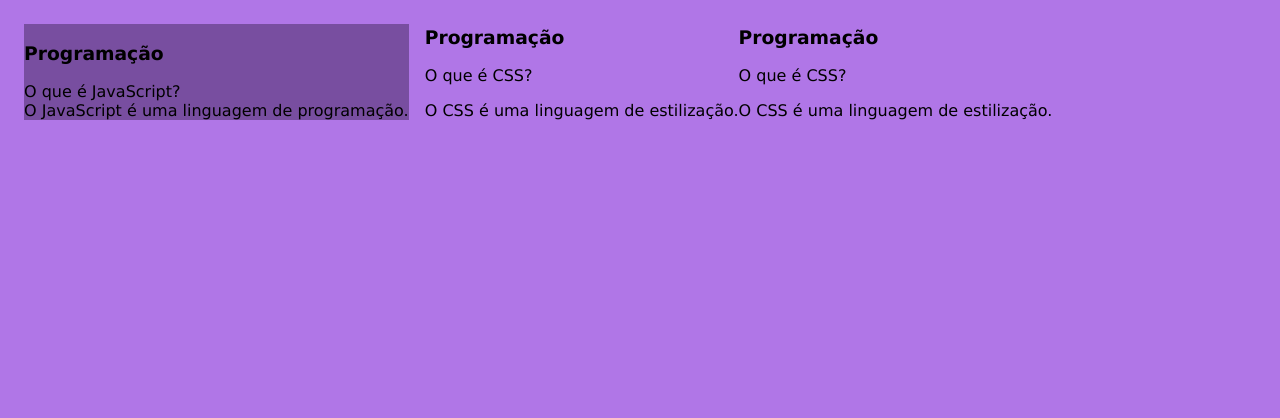
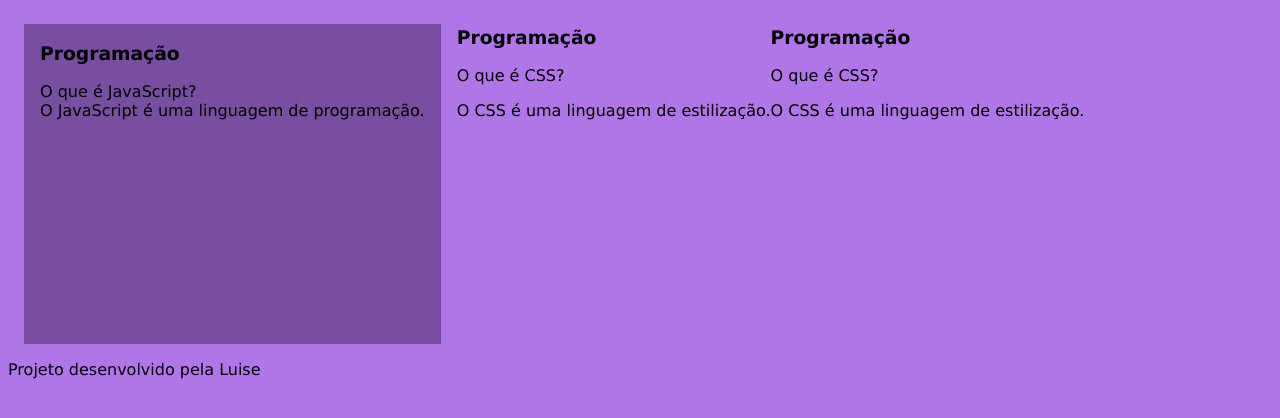
Before and after one commit to luisethyomi/cartao, a plain HTML site: page index.html in a window 1280 px wide. Drawn offline with Linux system fonts and the light colour scheme.

Commit message:
Add files via upload

```diff
--- a/index.html
+++ b/index.html
@@ -50,8 +50,7 @@
 
         </section>
     </main>
-
-
+    <footer>Projeto desenvolvido pela Luise</footer>
 </body>
 
 </html>
--- a/style.css
+++ b/style.css
@@ -1,15 +1,24 @@
-body{
-   background-color: rgb(176, 118, 231);
-   font-family:Verdana, Geneva, Tahoma, sans-serif
+body {
+    background-color: rgb(176, 118, 231);
+    font-family: Verdana, Geneva, Tahoma, sans-serif
 }
 
 
-#container{
-    display:flex;
+#container {
+    display: flex;
 }
 
-.cartao{
+.cartao {
 
-    margin:1rem 1rem;
+    margin: 1rem 1rem;
     background-color: rgb(120, 78, 160);
+    height: 20rem;
+    flex: grow 1;
+    flex-basis: calc(33% -6rem);
 }
+
+
+.cartao__conteudo {
+    margin: 1rem 1rem;
+    height: 20rem;
+}
```
Also changed, not shown: ASSETS/bg-desktop.webp (added), ASSETS/bg-mobile.webp (added), ASSETS/bg-tablet.webp (added), 1 other file.
